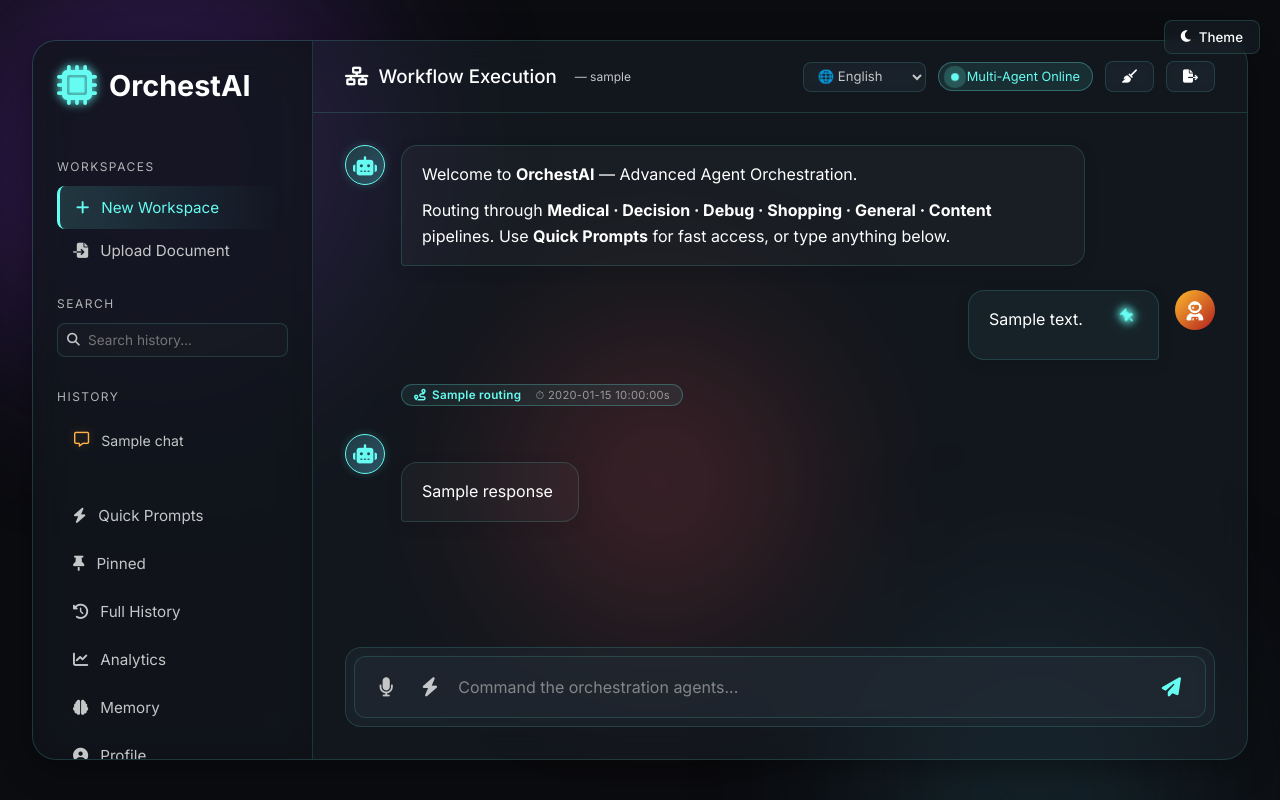
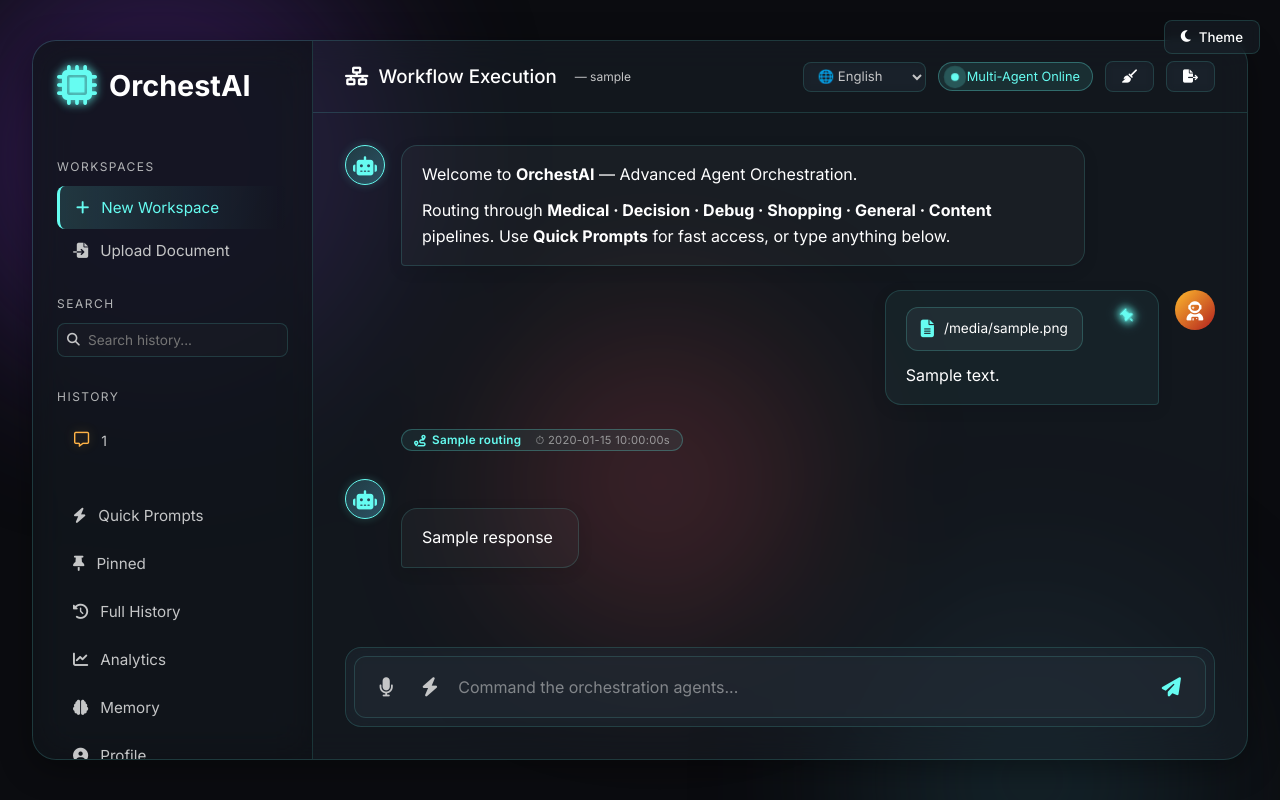
Before and after one commit to sidram2004/Agent-Orchestration-Framework-with-LangChain, a Flask app: template templates/index.html in a window 1280 px wide. Run offline with Flask 3, Linux system fonts and the light colour scheme; the template is opened without the code that fills it: most values are stand-ins (such as "Sample title", 1, 10 or a date in 2020); some libraries are stand-ins or nearby versions.

Commit message:
Added RAG + updated files

```diff
--- a/agents.py
+++ b/agents.py
@@ -106,12 +106,12 @@ Body:
     # 5. Top-Level Router
     router_agent = LLMChain(llm=llm, prompt=PromptTemplate(
         input_variables=["input"],
-        template="""You are a Task Routing Supervisor. Classify into EXACTLY ONE:
-
-[SIMPLE]   - Direct answer, no tools needed
-[TOOL]     - Needs a tool: math, weather, time, unit conversion, search
-[CONTENT]  - Creative/writing: email, essay, story, code
-[COMPLEX]  - Multi-step analysis requiring deep reasoning
+        template="""You are a Task Routing Supervisor. Classify the user's intent into EXACTLY ONE:
+[DOC]      - Query related to an uploaded document, file, or PDF context.
+[SIMPLE]   - Direct answer, small talk, or general facts,no tools needed.
+[TOOL]     - Needs a tool: math, weather, time,web search,unit conversion,or any tool.
+[CONTENT]  - Creative/writing: email, essay, story, code generation.
+[COMPLEX]  - Multi-step analysis requiring deep reasoning.
 
 Respond with ONLY the tag.
 
--- a/app.py
+++ b/app.py
@@ -3,6 +3,7 @@ import functools
 import time as time_module
 from flask import Flask, render_template, request, redirect, url_for, session, jsonify, send_from_directory
 from werkzeug.security import generate_password_hash, check_password_hash
+import os
 from pypdf import PdfReader
 import docx
 import pandas as pd
@@ -10,8 +11,18 @@ from pptx import Presentation
 from orchestration import run_workflow
 from agents import TOOLS
 
+def get_file_icon(filename):
+    if not filename: return "fa-file-lines"
+    ext = filename.split('.')[-1].lower()
+    return {
+        'pdf': 'fa-file-pdf', 'docx': 'fa-file-word', 'doc': 'fa-file-word',
+        'xlsx': 'fa-file-excel', 'xls': 'fa-file-excel', 'csv': 'fa-file-csv',
+        'pptx': 'fa-file-powerpoint', 'txt': 'fa-file-lines'
+    }.get(ext, 'fa-file-lines')
+
 app = Flask(__name__)
 app.secret_key = "orchest_ai_secret_2024"
+app.jinja_env.globals.update(get_file_icon=get_file_icon)
 
 
 @app.template_global()
@@ -65,6 +76,7 @@ def init_db():
             ("chats",  "response_time", "REAL DEFAULT 0"),
             ("chats",  "pinned",        "INTEGER DEFAULT 0"),
             ("chats",  "timestamp",     "DATETIME DEFAULT CURRENT_TIMESTAMP"),
+            ("chats",  "filename",      "TEXT DEFAULT NULL"),
         ]
         for table, col, col_type in migrations:
             try:
@@ -87,7 +99,7 @@ def get_user_memory_context(username):
     except Exception as e:
         print(f"[Memory Fetch Error] {e}")
         return ""
-
+#extracting text from files
 
 def extract_text_from_file(file):
     name = file.filename.lower()
@@ -160,19 +172,30 @@ def logout():
 def chat_interface():
     current_chat = request.args.get('chat_id', 'Chat 1')
     db = get_db()
-    rows = db.execute("""SELECT chat_id, MAX(id) as last_id FROM chats
-        WHERE username=? GROUP BY chat_id ORDER BY last_id DESC LIMIT 20""", (session['user'],)).fetchall()
-    chat_list = [r["chat_id"] for r in rows] or ["Chat 1"]
+    # Updated query to check for files in the workspace
+    rows = db.execute("""
+        SELECT chat_id, MAX(id) as last_id,
+        MAX(CASE WHEN filename IS NOT NULL THEN 1 ELSE 0 END) as has_file
+        FROM chats
+        WHERE username=? GROUP BY chat_id ORDER BY last_id DESC LIMIT 20
+    """, (session['user'],)).fetchall()
 
-    # Ensure current workspace is at the top
-    if current_chat in chat_list:
-        chat_list.remove(current_chat)
-    chat_list.insert(0, current_chat)
+    chat_list = [{"id": r["chat_id"], "has_file": bool(r["has_file"])} for r in rows]
+    if not chat_list:
+        chat_list = [{"id": "Chat 1", "has_file": False}]
 
-    # Strictly limit to top 6 for "minimum" history look
+    # Ensure current workspace is in the list and at the top
+    chat_list = [c for c in chat_list if c["id"] != current_chat]
+    # Check if current chat has a file
+    current_has_file = db.execute("SELECT 1 FROM chats WHERE username=? AND chat_id=? AND filename IS NOT NULL LIMIT 1",
+                                (session['user'], current_chat)).fetchone()
+    chat_list.insert(0, {"id": current_chat, "has_file": bool(current_has_file)})
+
     chat_list = chat_list[:6]
+
+    # Update history query to include filename column
     history   = db.execute(
-        "SELECT id, message, response, routing, response_time, pinned FROM chats WHERE username=? AND chat_id=? ORDER BY id",
+        "SELECT id, message, response, routing, response_time, pinned, filename FROM chats WHERE username=? AND chat_id=? ORDER BY id",
         (session['user'], current_chat)).fetchall()
     user = db.execute("SELECT language FROM users WHERE username=?", (session['user'],)).fetchone()
     try:
@@ -190,6 +213,7 @@ def send_message():
     chat_id    = request.form['chat_id']
     user_input = request.form.get('message', '').strip()
     db = get_db()
+    doc_text = ""
     if 'pdf' in request.files and request.files['pdf'].filename:
         file     = request.files['pdf']
         doc_text = extract_text_from_file(file)
@@ -197,15 +221,14 @@ def send_message():
         db.execute("INSERT INTO uploaded_files (username, chat_id, filename, filetype) VALUES (?,?,?,?)",
                    (session['user'], chat_id, file.filename, ext))
         db.commit()
-        if doc_text:
-            user_input = f"{user_input}\n\n[Document: {file.filename}]\n{doc_text}"
 
     count = db.execute("SELECT COUNT(*) as c FROM chats WHERE username=? AND chat_id=?",
                        (session['user'], chat_id)).fetchone()['c']
 
     t_start = time_module.time()
     mem_ctx = get_user_memory_context(session['user'])
-    result  = run_workflow(user_input, is_new_chat=(count == 0), core_memory=mem_ctx)
+    # Added chat_id to support persistent document memory
+    result  = run_workflow(user_input, is_new_chat=(count == 0), core_memory=mem_ctx, doc_text=doc_text, chat_id=chat_id)
     elapsed = round(time_module.time() - t_start, 2)
 
     ai_resp    = result.get("answer", "")
@@ -213,9 +236,12 @@ def send_message():
     tools_used = result.get("tools_used", [])
     suggested  = result.get("suggested_name")
 
+    # Capture filename for this specific message
+    fname = request.files['pdf'].filename if 'pdf' in request.files and request.files['pdf'].filename else None
+
     cursor = db.execute(
-        "INSERT INTO chats (chat_id, username, message, response, routing, response_time) VALUES (?,?,?,?,?,?)",
-        (chat_id, session['user'], user_input, ai_resp, routing, elapsed))
+        "INSERT INTO chats (chat_id, username, message, response, routing, response_time, filename) VALUES (?,?,?,?,?,?,?)",
+        (chat_id, session['user'], user_input, ai_resp, routing, elapsed, fname))
     db.commit()
 
     return jsonify({"id": cursor.lastrowid, "message": user_input, "answer": ai_resp,
@@ -522,7 +548,7 @@ def api_history():
     ).fetchone()['c']
 
     rows = db.execute(
-        f"""SELECT id, chat_id, message, response, routing, response_time, pinned, timestamp
+        f"""SELECT id, chat_id, message, response, routing, response_time, pinned, timestamp, filename
             FROM chats WHERE {where_clause}
             ORDER BY id DESC LIMIT ? OFFSET ?""",
         params + [per_page, offset]
--- a/static/script.js
+++ b/static/script.js
@@ -636,7 +636,8 @@ document.addEventListener('DOMContentLoaded', () => {
         const activeItem = document.querySelector(`.chat-item[data-chat-id="${currentChatId}"]`);
         if (activeItem) chatHistoryList.prepend(activeItem);
 
-        addUserMessage(msg);
+        const fileName = pdfUpload?.files[0] ? pdfUpload.files[0].name : null;
+        addUserMessage(msg, null, fileName);
         userInput.value = '';
         scrollToBottom();
 
@@ -752,15 +753,24 @@ document.addEventListener('DOMContentLoaded', () => {
     }
 
     // ── DOM helpers ───────────────────────────────────────────────────────
-    function addUserMessage(text, id = null) {
+    function addUserMessage(text, id = null, fileName = null) {
         const div = document.createElement('div');
         div.className = 'message user-message slide-in';
         if (id) div.setAttribute('data-msg-id', id);
+
+        let fileHTML = "";
+        if (fileName) {
+            fileHTML = `<div class="attached-file-badge"><i class="fa-solid ${getFileIcon(fileName)}"></i> ${fileName}</div>`;
+        }
+
         div.innerHTML = `
             <div class="avatar user-avatar"><i class="fa-solid fa-user-astronaut"></i></div>
             <div class="message-content glass-pill">
                 <div class="msg-text-container">
-                    <p class="msg-text">${text}</p>
+                    <div class="msg-content-wrapper">
+                        ${fileHTML}
+                        <p class="msg-text">${text}</p>
+                    </div>
                     <div class="msg-actions">
                         <i class="fa-solid fa-pen-to-square edit-btn" title="Edit"></i>
                         <i class="fa-solid fa-thumbtack pin-btn" title="Pin" data-pinned="0"></i>
--- a/static/style.css
+++ b/static/style.css
@@ -2140,3 +2140,9 @@ body.light-mode .modal-input {
         transform: translateX(0);
     }
 }
+.attached-file-badge { display: flex; align-items: center; gap: 10px; background: rgba(255, 255, 255, 0.05); border: 1px solid rgba(102, 252, 241, 0.2); padding: 10px 14px; border-radius: 12px; margin-bottom: 12px; font-size: 0.85rem; color: var(--text-bright); transition: all 0.3s ease; cursor: default; max-width: fit-content; }
+.attached-file-badge i { font-size: 1.1rem; color: var(--primary-neon); }
+.attached-file-badge:hover { background: rgba(102, 252, 241, 0.1); border-color: var(--primary-neon); }
+.file-badge { display: inline-flex; align-items: center; gap: 8px; background: rgba(102, 252, 241, 0.1); border: 1px solid var(--primary-neon); padding: 6px 12px; border-radius: 8px; margin-bottom: 10px; font-size: 0.8rem; color: var(--text-bright); }
+.remove-file { cursor: pointer; opacity: 0.6; transition: opacity 0.2s; margin-left: 4px; }
+.msg-content-wrapper { display: flex; flex-direction: column; }
--- a/templates/index.html
+++ b/templates/index.html
@@ -53,10 +53,10 @@
                 <div class="section-title">History</div>
                 <div id="chat-history-list">
                     {% for c in chat_list %}
-                    <a href="/chat?chat_id={{c}}" style="text-decoration:none;color:inherit;">
-                        <div class="chat-item {{ 'active' if c == current_chat else '' }}" data-chat-id="{{ c }}">
+                    <a href="/chat?chat_id={{c.id}}" style="text-decoration:none;color:inherit;">
+                        <div class="chat-item {{ 'active' if c.id == current_chat else '' }}" data-chat-id="{{ c.id }}">
                             <i class="fa-regular fa-message"></i>
-                            <span>{{ c }}</span>
+                            <span class="chat-name-text">{{ c.id }}</span>
                             <i class="fa-solid fa-trash delete-chat hover-red"
                                onclick="event.preventDefault();window.location.href='/delete_chat/{{c}}'"></i>
                         </div>
@@ -125,7 +125,15 @@
                     <div class="avatar user-avatar"><i class="fa-solid fa-user-astronaut"></i></div>
                     <div class="message-content glass-pill">
                         <div class="msg-text-container">
-                            <p class="msg-text">{{ row.message }}</p>
+                            <div class="msg-content-wrapper">
+                                {% if row.filename %}
+                                <div class="attached-file-badge">
+                                    <i class="fa-solid {{ get_file_icon(row.filename) }}"></i>
+                                    <span>{{ row.filename }}</span>
+                                </div>
+                                {% endif %}
+                                <p class="msg-text">{{ row.message }}</p>
+                            </div>
                             <div class="msg-actions">
                                 <i class="fa-solid fa-pen-to-square edit-btn" title="Edit"></i>
                                 <i class="fa-solid fa-thumbtack pin-btn {{ 'pinned-active' if row.pinned else '' }}"
```
Also changed, not shown: memory.py (+59 -1 lines), orchestration.py (+28 -13 lines), templates/history.html (+15 -1 lines), database.db, 2 other files.
